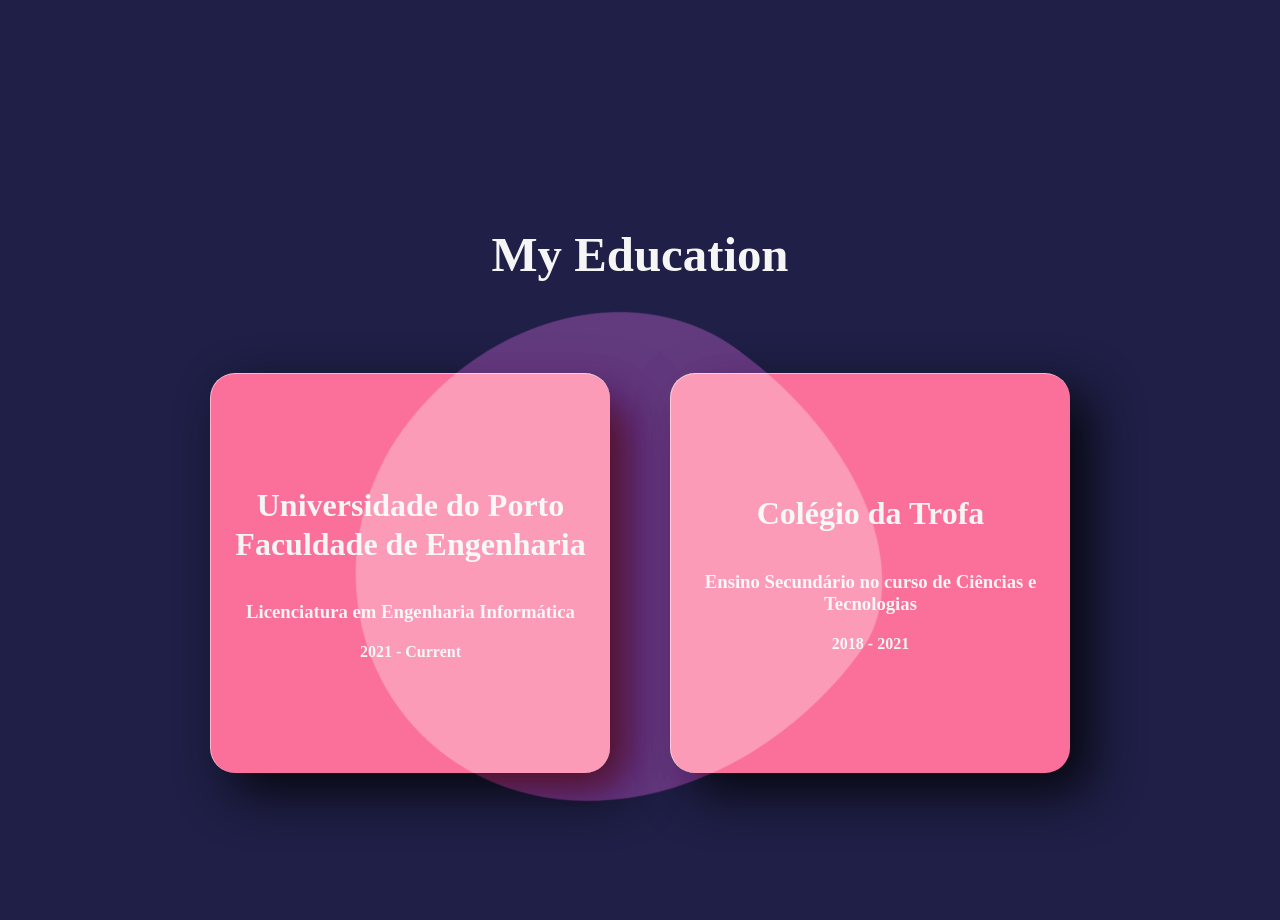
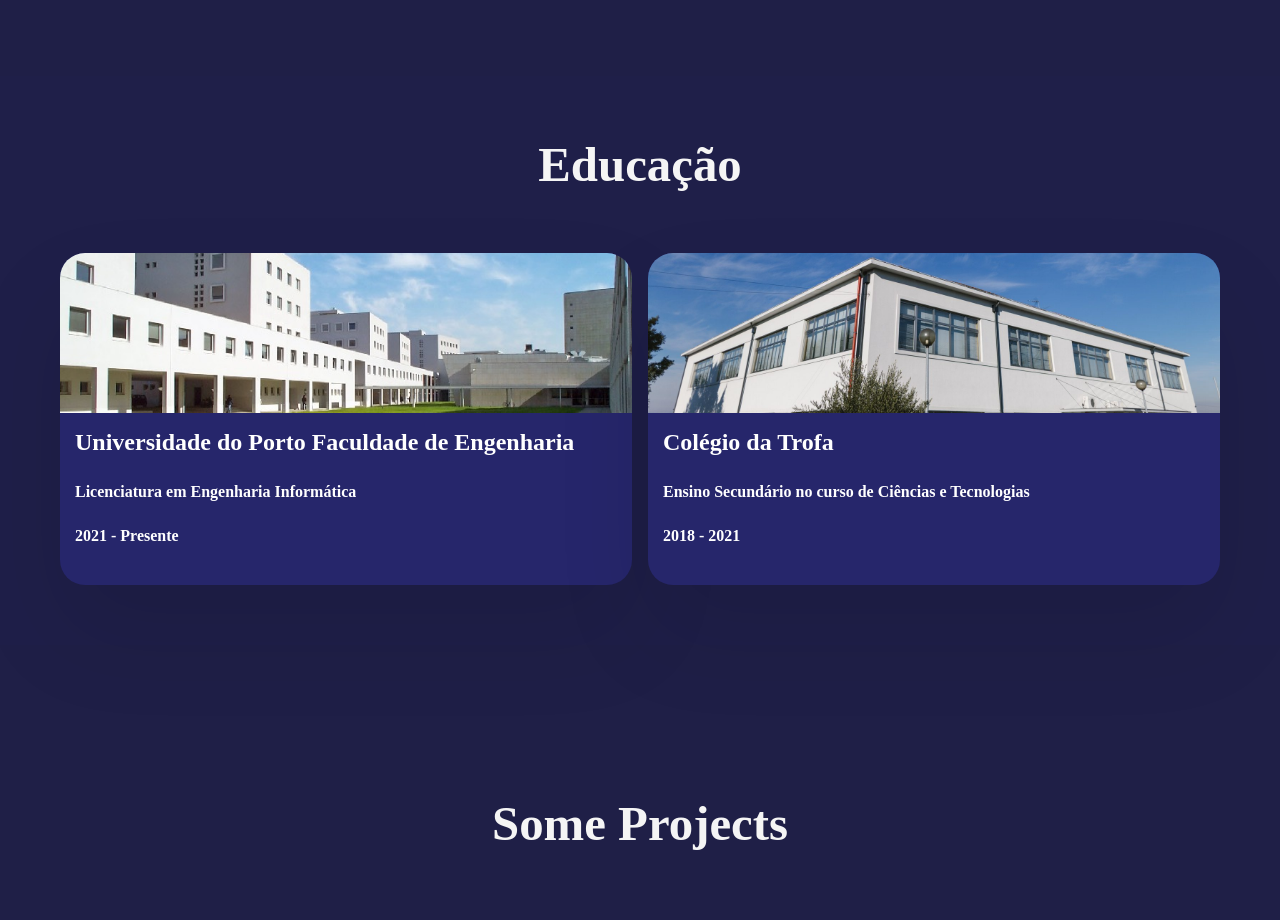
Before and after one commit to MariaBeatrizCarneiro/my-portfolio, a plain HTML site: page public/index.html in a window 1280 px wide. Shown: the part 2500-3420 px from the top of the page. Drawn offline with Linux system fonts and the light colour scheme.

Commit message:
new education section

```diff
--- a/public/index.html
+++ b/public/index.html
@@ -123,32 +123,29 @@
   </section>
 
     <!-------------------------
-              Education
+            Education
     --------------------------->
 
     <section id="education">
-      <h1>My Education</h1>
-      <div class="container">
-        <div class="wrapper">
-          <div class="box pop">
-              <div class="description">
-                <h2>Universidade do Porto Faculdade de Engenharia</h2>
-                <br>
-                <h3>Licenciatura em Engenharia Informática</h3>
-                <br>
-                <h4>2021 - Current</h4>
-              </div>
+      <h1>Educação</h1>
+      <div class="grid">
+        <div class="grid__item">
+          <div class="card"><img class="card__img" src="/public/images/background-image/feup.jpg" alt="FEUP">
+            <div class="card__content">
+              <h2 class="card__header">Universidade do Porto Faculdade de Engenharia</h2>
+              <h4 class="card__text">Licenciatura em Engenharia Informática</h4>
+              <h4 class="card__text">2021 - Presente</h4>
+            </div>
           </div>
-          <div class="box">
-              <div class="description">
-                <h2>Colégio da Trofa</h2>
-                <br>
-                <h3>Ensino Secundário no curso de Ciências e Tecnologias</h3>
-                <br>
-                <h4>2018 - 2021</h4>
-              </div>
+        </div>
+        <div class="grid__item">
+          <div class="card"><img class="card__img" src="/public/images/background-image/colegio.jpg" alt="Colégio da Trofa">
+            <div class="card__content">
+              <h2 class="card__header">Colégio da Trofa</h2>
+              <h4 class="card__text">Ensino Secundário no curso de Ciências e Tecnologias</h4>
+              <h4 class="card__text">2018 - 2021</h4>
+            </div>
           </div>
-          <div class="blob"></div>
         </div>
       </div>
     </section>
--- a/public/styles.css
+++ b/public/styles.css
@@ -376,131 +376,84 @@
 /*-------------------------
           Education
 --------------------------*/
-
-
-#education * {
-  margin:0;
-  padding:0;
-  box-sizing: border-box;
+#education *,
+#education *::before,
+#education *::after {
+  margin: 0;
+  padding: 0;
+  box-sizing: inherit;
 }
 
-#education .container {
-  width: 100%;
+#education {
+  background: #1f1f49;
   display: flex;
+  flex-direction: column;
   justify-content: center;
   align-items: center;
-  position: relative;
+  padding: 60px;
 }
 
-#education .wrapper{
-  width:100%;
-  height:100%;
-  position: relative;
-  display: flex;
-  justify-content: center;
-  align-items: center;
-  flex-wrap: wrap;
-  background-repeat: no-repeat;
-  background-position: center;
-  background-size: cover;
+@media (max-width: 600px) {
+  #education {
+    padding: 30px;
+  }
 }
 
-#education .wrapper .box{
-  position: relative;
-  width:400px;
-  height:400px;
-  box-shadow: 20px 20px 50px rgba(0,0,0,0.8);
-  border-radius:25px;
-  margin:30px;
+#education .grid {
+  display: grid;
+  width: 100%;
+  max-width: 114rem;
+  grid-gap: 1rem;
+  grid-template-columns: repeat(auto-fit, minmax(300px, 1fr));
+  align-items: stretch;
+}
+
+@media (max-width: 600px) {
+  #education .grid {
+    grid-gap: 1rem;
+  }
+}
+
+#education .grid__item {
   display: flex;
-  justify-content: center;
-  align-items: center;
-  border-top:1px solid rgba(255,255,255,0.5);
-  border-left:1px solid rgba(255,255,255,0.5);
-  backdrop-filter: blur(6px);
-  transform-style: preserve-3d;
-  transform: perspective(800px);
-  background: #fa709a;
+  flex-direction: column;
+  background-color: #26266b;
+  border-radius: 25px;
+  overflow: hidden;
+  box-shadow: 0 3rem 6rem rgba(0, 0, 0, 0.1);
+  cursor: pointer;
+  transition: 0.2s;
+}
+
+#education .grid__item:hover {
+  transform: translateY(-0.5%);
+  box-shadow: 0 4rem 8rem rgba(0, 0, 0, 0.2);
+}
+
+#education .card__img {
+  display: block;
+  width: 100%;
+  height: 10rem;
+  object-fit: cover;
+}
+
+#education .card__content {
+  flex: 1;
+  display: flex;
+  flex-direction: column;
+  padding: 15px;
+}
+
+#education .card__header,
+#education .card__text {
+  color: white;
+  margin-bottom: 25px;
 }
 
 #education h1 {
   font-size: 3.052em;
   margin-bottom: 60px;
   color: whitesmoke;
-  text-align: center;
-}
-
-#education h2 {
-  font-size: 2em;
-}
-
-#education h2, h3, h4{
-  color: whitesmoke;
-  text-align: center;
-  margin-bottom: 20px;
-}
-
-#education {
-  background: #1f1f47;
-  padding-top: 150px;
-  padding-bottom: 150px;
-}
-
-
-#education .blob {
-  position: absolute;
-  width: 500px;
-  height: 500px;
-  background: linear-gradient( 180deg,pink,pink);
-  mix-blend-mode: color-dodge;
-  -webkit-animation: move 25s infinite alternate;
-          animation: move 25s infinite alternate;
-  transition: 1s cubic-bezier(0.07, 0.8, 0.16, 1);
-  opacity: 0.3;
-}
-
-#education .blob:hover {
-  width: 520px;
-  height: 520px;
-  -webkit-filter: blur(30px);
-          filter: blur(30px);
-  box-shadow:
-    inset 0 0 0 5px rgba(255,255,255, 0.6),
-    inset 100px 100px 0 0px #fa709a,
-    inset 200px 200px 0 0px #784ba8,
-    inset 300px 300px 0 0px #2b86c5;
-    opacity: 0.5;
-}
-
-@-webkit-keyframes move {
-  from {
-    transform: translate(-10vw, -5vw) rotate(-90deg);
-    border-radius: 24% 76% 35% 65% / 27% 36% 64% 73%;
-  }
-
-  to {
-    transform: translate(25vw, 5vw) rotate(-10deg);
-    border-radius: 76% 24% 33% 67% / 68% 55% 45% 32%;
-  }
-}
-
-@keyframes move {
-  from {
-    transform: translate(-25vw, -5vw) rotate(-90deg);
-    border-radius: 24% 76% 35% 65% / 27% 36% 64% 73%;
-  }
-
-  to {
-    transform: translate(25vw, 5vw) rotate(-10deg);
-    border-radius: 76% 24% 33% 67% / 68% 55% 45% 32%;
-  }
-}
-
-@media only screen and (max-width: 600px) {
-  #education .blob {
-    width: 40vw; /* Adjust the size for smaller screens */
-    height: 40vw; /* Adjust the size for smaller screens */
-  }
 }
 
 /*-------------------------
```
Also changed, not shown: public/images/background-image/colegio.jpg (added).
